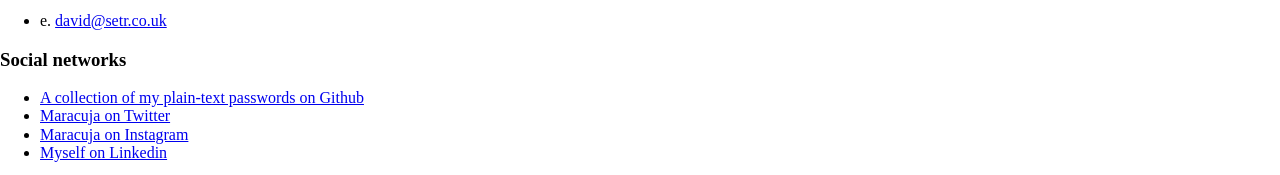
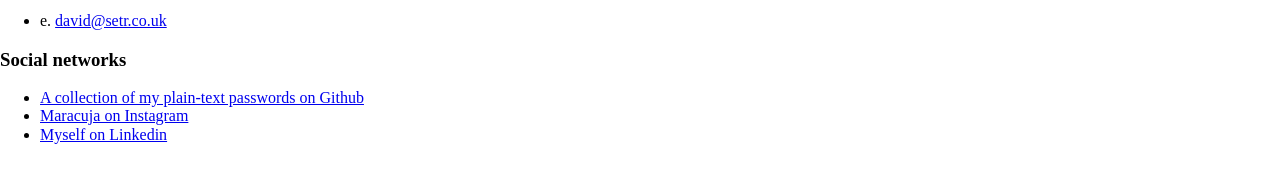
Before and after one commit to maracuja/maracuja.github.io, a Jekyll site: the page built from _posts/2013-07-11-nike-jd-sports.markdown, in a window 1280 px wide. Shown: the part 1775-1950 px from the top of the page. Built offline with Jekyll 4.4.1, drawn with Linux system fonts in a browser that asks for light colours; nearby versions of some CDN libraries; library files that are not in the unit come from our copies.

Commit message:
removed twitter link

```diff
--- a/_includes/footer.html
+++ b/_includes/footer.html
@@ -9,7 +9,6 @@
         <h3>Social networks</h3>
         <ul>
             <li><a href="http://github.com/maracuja">A collection of my plain-text passwords on Github</a></li>
-            <li><a href="http://twitter.com/maracuja">Maracuja on Twitter</a></li>
             <li><a href="http://instagr.am/maracuja">Maracuja on Instagram</a></li>
             <li><a href="http://uk.linkedin.com/in/davidgeorgehamilton">Myself on Linkedin</a></li>
         </ul>
```
